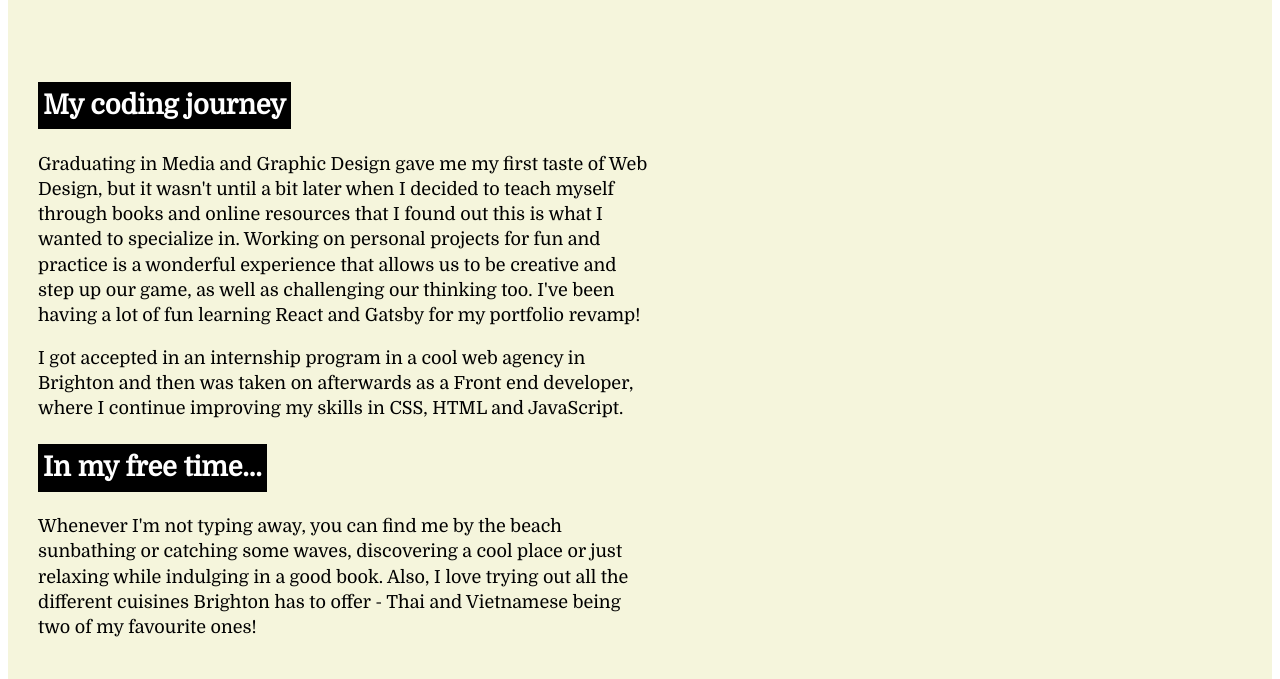
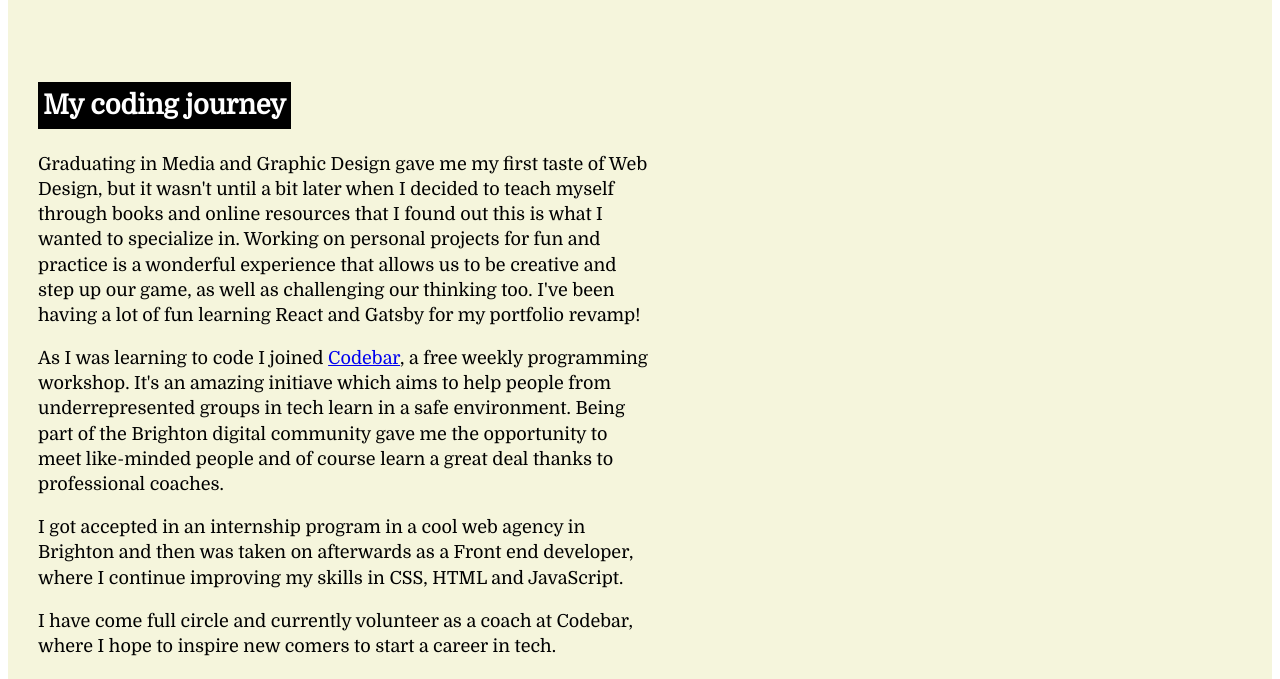
Before and after one commit to javiersanchezplanelles/portfolio-gatsby, a Gatsby site: page /About in a window 1280 px wide. Shown: the part 73-752 px from the top of the page. Built offline with nearby package versions, Linux system fonts and the light colour scheme; Gatsby itself is replaced by a stand-in of ours.

Commit message:
Tweak About and index files

```diff
--- a/src/pages/About.js
+++ b/src/pages/About.js
@@ -13,8 +13,14 @@ function About() {
                 Working on personal projects for fun and practice is a wonderful experience that allows us
                 to be creative and step up our game, as well as challenging our thinking too.
                 I've been having a lot of fun learning React and Gatsby for my portfolio revamp!</p>
+                <p>As I was learning to code I joined <a href="https://codebar.io/brighton">Codebar</a>, a free weekly programming workshop. It's an amazing initiave
+                which aims to help people from underrepresented groups in tech learn in a safe environment. Being part of the
+                Brighton digital community gave me the opportunity to meet like-minded people and of course learn a great deal
+                thanks to professional coaches.</p>
                 <p>I got accepted in an internship program in a cool web agency in Brighton and then was taken on afterwards
                 as a Front end developer, where I continue improving my skills in CSS, HTML and JavaScript.</p>
+                <p>I have come full circle and currently volunteer as a coach at Codebar, where I hope to inspire new comers to
+                start a career in tech.</p>
 
                 <h2>In my free time...</h2>
                 <p>Whenever I'm not typing away, you can find me by the
--- a/src/pages/index.js
+++ b/src/pages/index.js
@@ -1,3 +1,4 @@
 import React from "react"
+import Home from "./Home"
 
-export default () => <div>Hello world!</div>
+export default () => <Home />
```
